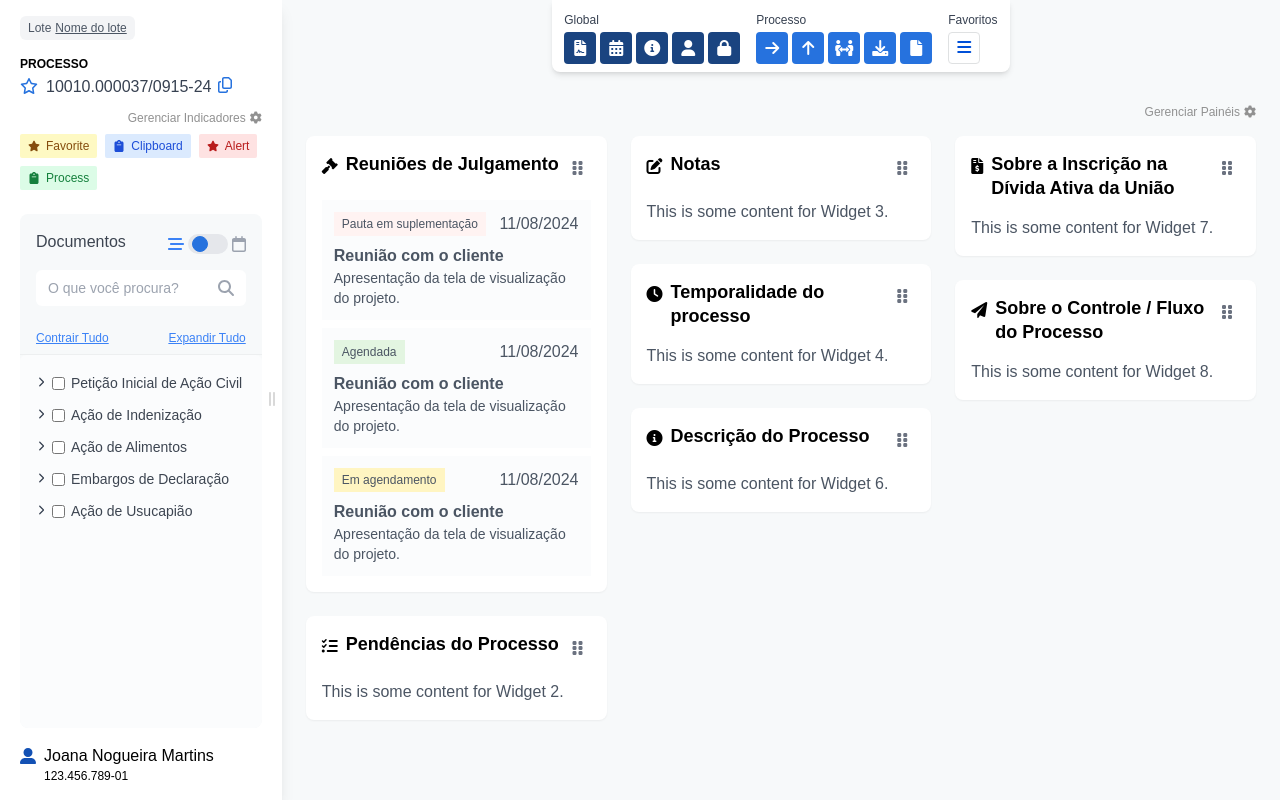
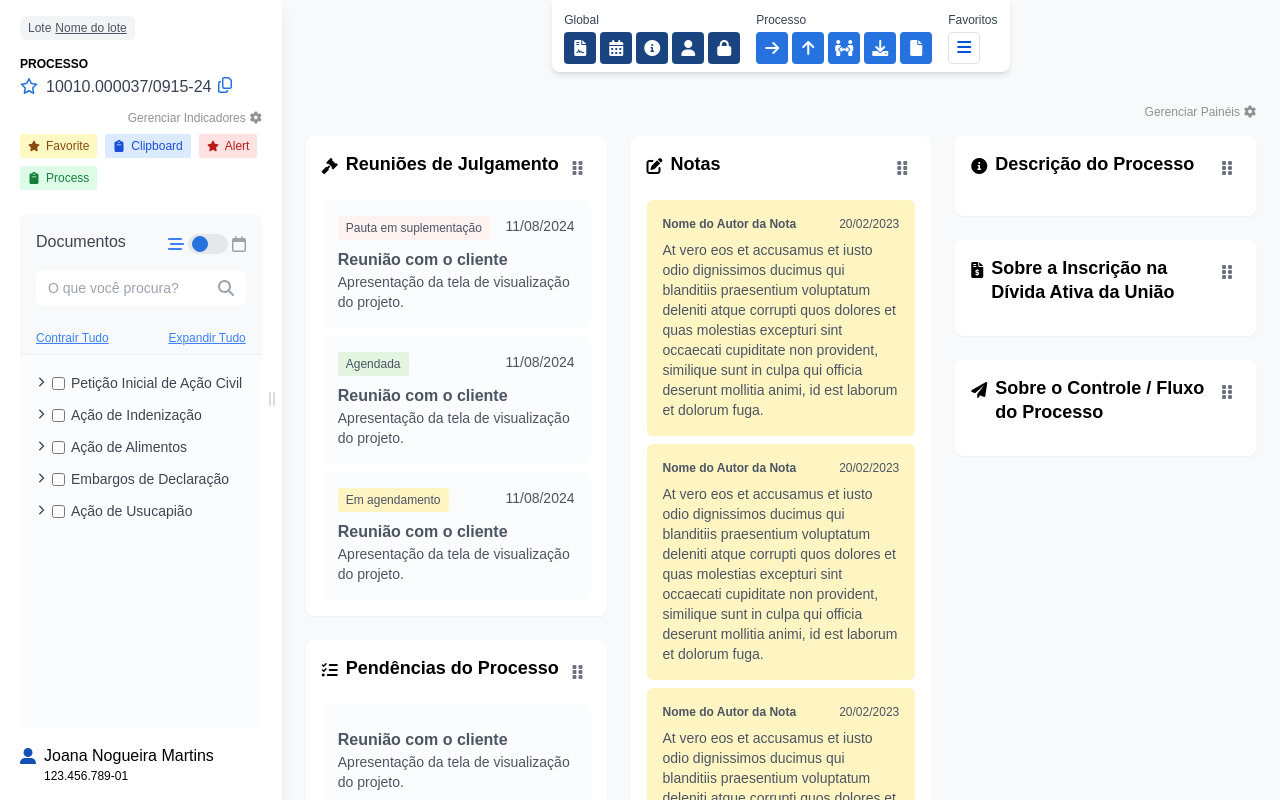
Before and after one commit to guilhermeteles/eprocesso, a React (Vite) app: page / in a window 1280 px wide. Built offline with nearby package versions, Linux system fonts and the light colour scheme.

Commit message:
cards part2

```diff
--- /dev/null
+++ b/src/components/CollapsableCard.jsx
@@ -0,0 +1,45 @@
+import { useState } from 'react';
+import PropTypes from 'prop-types';
+import { FontAwesomeIcon } from '@fortawesome/react-fontawesome';
+import { faMinus, faPlus } from '@fortawesome/free-solid-svg-icons';
+
+function CollapsibleCard({ authorName, date, children }) {
+  const [isCollapsed, setIsCollapsed] = useState(false);
+
+  const toggleCollapse = () => {
+    setIsCollapsed(!isCollapsed);
+  };
+
+  return (
+    <div className="bg-[#FFF5C2] p-4">
+      <div className="flex justify-between items-center">
+        {/* Author Name */}
+        <div className="text-xs font-bold">{authorName}</div>
+
+        {/* Date and Collapse Button */}
+        <div className="flex items-center">
+          <div className="text-xs mr-2">{date}</div>
+          <button onClick={toggleCollapse} className="text-xs">
+            <FontAwesomeIcon icon={isCollapsed ? faPlus : faMinus} />
+          </button>
+        </div>
+      </div>
+
+      {/* Conditionally render the content based on the collapse state */}
+      {!isCollapsed && (
+        <div className="text-sm mt-2">
+          {children}
+        </div>
+      )}
+    </div>
+  );
+}
+
+// PropTypes validation for the props
+CollapsibleCard.propTypes = {
+  authorName: PropTypes.string.isRequired, // Ensure that authorName is a string and is required
+  date: PropTypes.string.isRequired, // Ensure that date is a string and is required
+  children: PropTypes.node.isRequired, // Ensure children is a valid React node (string, element, etc.)
+};
+
+export default CollapsibleCard;
--- a/src/components/DashboardComponent.jsx
+++ b/src/components/DashboardComponent.jsx
@@ -4,34 +4,35 @@ const Dashboard = ({ selectedItems, setSelectedItems }) => {
   const [draggedItem, setDraggedItem] = useState(null);
   const [draggedOverItem, setDraggedOverItem] = useState(null);
 
+
   const cardsData = [
     { id: 1, icon:'gavel', title: "Reuniões de Julgamento",
       content: `
       <div class="flex flex-col gap-2">
-      <div class="bg-[#FBFCFD] p-3">
+      <div class="bg-[#FBFCFD] p-4 rounded-md">
         <div class="flex justify-between">
-          <div class="text-xs bg-[#FFF3F2] px-2 py-1">Pauta em suplementação</div>
-          <div class="text-md">11/08/2024</div>
+          <div class="text-xs bg-[#FFF3F2] px-2 py-1 rounded-sm">Pauta em suplementação</div>
+          <div class="text-sm">11/08/2024</div>
         </div>
         <div class="mt-2">
           <div class="font-bold">Reunião com o cliente</div>
           <div class="text-sm">Apresentação da tela de visualização do projeto.</div>
         </div>
       </div>
-      <div class="bg-[#FBFCFD] p-3">
+      <div class="bg-[#FBFCFD] p-4 rounded-md">
         <div class="flex justify-between">
-          <div class="text-xs bg-[#E3F5E1] px-2 py-1">Agendada</div>
-          <div class="text-md">11/08/2024</div>
+          <div class="text-xs bg-[#E3F5E1] px-2 py-1 rounded-sm">Agendada</div>
+          <div class="text-sm">11/08/2024</div>
         </div>
         <div class="mt-2">
           <div class="font-bold">Reunião com o cliente</div>
           <div class="text-sm">Apresentação da tela de visualização do projeto.</div>
         </div>
       </div>
-      <div class="bg-[#FBFCFD] p-3">
+      <div class="bg-[#FBFCFD] p-4 rounded-md">
         <div class="flex justify-between">
-          <div class="text-xs bg-[#FFF5C2] px-2 py-1">Em agendamento</div>
-          <div class="text-md">11/08/2024</div>
+          <div class="text-xs bg-[#FFF5C2] px-2 py-1 rounded-sm">Em agendamento</div>
+          <div class="text-sm">11/08/2024</div>
         </div>
         <div class="mt-2">
           <div class="font-bold">Reunião com o cliente</div>
@@ -40,19 +41,192 @@ const Dashboard = ({ selectedItems, setSelectedItems }) => {
       </div>
       </div>
       ` },
-    { id: 2, icon:'tasks', title: "Pendências do Processo", content: "This is some content for Widget 2." },
-    { id: 3, icon:'edit', title: "Notas", content: "This is some content for Widget 3." },
-    { id: 4, icon:'clock', title: "Temporalidade do processo", content: "This is some content for Widget 4." },
-    { id: 5, icon:'info-circle', title: "Descrição do Processo", content: "This is some content for Widget 6." },
-    { id: 6, icon:'file-invoice-dollar', title: "Sobre a Inscrição na Dívida Ativa da União", content: "This is some content for Widget 7." },
-    { id: 7, icon:'paper-plane', title: "Sobre o Controle / Fluxo do Processo", content: "This is some content for Widget 8." },
-    { id: 8, icon:'clipboard-check', title: "Sobre o Estado do Processo", content: "This is some content for Widget 1." },
-    { id: 9, icon:'eye', title: "Sobre o Interessado", content: "This is some content for Widget 2." },
-    { id: 10, icon:'balance-scale-right', title: "Sobre o Julgamento", content: "This is some content for Widget 3." },
-    { id: 11, icon:'list-alt', title: "Sobre o Pedido Existente no Processo", content: "This is some content for Widget 4." },
-    { id: 12, icon:'user-tie', title: "Sobre o Responsável", content: "This is some content for Widget 5." },
-    { id: 13, icon:'check-double', title: "Sobre o Trabalho com o Processo", content: "This is some content for Widget 6." },
-    { id: 14, icon:'search-dollar', title: "Sobre os Valores", content: "This is some content for Widget 7." },
+    { id: 2, icon:'tasks', title: "Pendências do Processo",
+      content: `
+      <div class="flex flex-col gap-2">
+      <div class="bg-[#FBFCFD] p-4 rounded-md">
+        <div class="mt-2">
+          <div class="font-bold">Reunião com o cliente</div>
+          <div class="text-sm">Apresentação da tela de visualização do projeto.</div>
+        </div>
+      </div>
+      <div class="bg-[#FBFCFD] p-4 rounded-md">
+        <div class="mt-2">
+          <div class="font-bold">Reunião com o cliente</div>
+          <div class="text-sm">Apresentação da tela de visualização do projeto.</div>
+        </div>
+      </div>
+      <div class="bg-[#FBFCFD] p-4 rounded-md">
+        <div class="mt-2">
+          <div class="font-bold">Reunião com o cliente</div>
+          <div class="text-sm">Apresentação da tela de visualização do projeto.</div>
+        </div>
+      </div>
+      </div>
+      ` },
+    { id: 3, icon:'edit', title: "Notas",
+      content: `
+      <div class="flex flex-col gap-2">
+        <div class="bg-[#FFF5C2] p-4 rounded-md">
+          <div class="flex justify-between">
+            <div class="text-xs font-bold">Nome do Autor da Nota</div>
+            <div class="text-xs">20/02/2023</div>
+          </div>
+          <div class="text-sm mt-2">At vero eos et accusamus et iusto odio dignissimos ducimus qui blanditiis praesentium voluptatum deleniti atque corrupti quos dolores et quas molestias excepturi sint occaecati cupiditate non provident, similique sunt in culpa qui officia deserunt mollitia animi, id est laborum et dolorum fuga.</div>
+        </div>
+        <div class="bg-[#FFF5C2] p-4 rounded-md">
+          <div class="flex justify-between">
+            <div class="text-xs font-bold">Nome do Autor da Nota</div>
+            <div class="text-xs">20/02/2023</div>
+          </div>
+          <div class="text-sm mt-2">At vero eos et accusamus et iusto odio dignissimos ducimus qui blanditiis praesentium voluptatum deleniti atque corrupti quos dolores et quas molestias excepturi sint occaecati cupiditate non provident, similique sunt in culpa qui officia deserunt mollitia animi, id est laborum et dolorum fuga.</div>
+        </div>
+        <div class="bg-[#FFF5C2] p-4 rounded-md">
+          <div class="flex justify-between">
+            <div class="text-xs font-bold">Nome do Autor da Nota</div>
+            <div class="text-xs">20/02/2023</div>
+          </div>
+          <div class="text-sm mt-2">At vero eos et accusamus et iusto odio dignissimos ducimus qui blanditiis praesentium voluptatum deleniti atque corrupti quos dolores et quas molestias excepturi sint occaecati cupiditate non provident, similique sunt in culpa qui officia deserunt mollitia animi, id est laborum et dolorum fuga.</div>
+        </div>
+      </div>
+      ` },
+    { id: 4, icon:'clock', title: "Temporalidade do processo",
+      content: `
+      <div class="flex flex-col gap-2">
+        <div class="bg-[#F8DFE2] h-12 rounded-md flex justify-between items-center px-4">
+          <div class="font-semibold">Usuário</div>
+          <div class="font-black">20 dias</div>
+        </div>
+        <div class="bg-[#FEE685] h-12 rounded-md flex justify-between items-center px-4">
+          <div class="font-semibold">Atividade</div>
+          <div class="font-black">40 dias</div>
+        </div>
+        <div class="bg-[#D4E5FF] h-12 rounded-md flex justify-between items-center px-4">
+          <div class="font-semibold">Equipe</div>
+          <div class="font-black">45 dias</div>
+        </div>
+      </div>
+      ` },
+    { id: 5, icon:'info-circle', title: "Descrição do Processo",
+      content: `
+      <div class="flex flex-col gap-2">
+        <div class="">
+          <div class="">
+            <div class=""></div>
+            <div class=""></div>
+          </div>
+          <div class=""></div>
+        </div>
+      </div>
+      ` },
+    { id: 6, icon:'file-invoice-dollar', title: "Sobre a Inscrição na Dívida Ativa da União",
+      content: `
+      <div class="flex flex-col gap-2">
+        <div class="">
+          <div class="">
+            <div class=""></div>
+            <div class=""></div>
+          </div>
+          <div class=""></div>
+        </div>
+      </div>
+      ` },
+    { id: 7, icon:'paper-plane', title: "Sobre o Controle / Fluxo do Processo",
+      content: `
+      <div class="flex flex-col gap-2">
+        <div class="">
+          <div class="">
+            <div class=""></div>
+            <div class=""></div>
+          </div>
+          <div class=""></div>
+        </div>
+      </div>
+      ` },
+    { id: 8, icon:'clipboard-check', title: "Sobre o Estado do Processo",
+      content: `
+      <div class="flex flex-col gap-2">
+        <div class="">
+          <div class="">
+            <div class=""></div>
+            <div class=""></div>
+          </div>
+          <div class=""></div>
+        </div>
+      </div>
+      ` },
+    { id: 9, icon:'eye', title: "Sobre o Interessado",
+      content: `
+      <div class="flex flex-col gap-2">
+        <div class="">
+          <div class="">
+            <div class=""></div>
+            <div class=""></div>
+          </div>
+          <div class=""></div>
+        </div>
+      </div>
+      ` },
+    { id: 10, icon:'balance-scale-right', title: "Sobre o Julgamento",
+      content: `
+      <div class="flex flex-col gap-2">
+        <div class="">
+          <div class="">
+            <div class=""></div>
+            <div class=""></div>
+          </div>
+          <div class=""></div>
+        </div>
+      </div>
+      ` },
+    { id: 11, icon:'list-alt', title: "Sobre o Pedido Existente no Processo",
+      content: `
+      <div class="flex flex-col gap-2">
+        <div class="">
+          <div class="">
+            <div class=""></div>
+            <div class=""></div>
+          </div>
+          <div class=""></div>
+        </div>
+      </div>
+      ` },
+    { id: 12, icon:'user-tie', title: "Sobre o Responsável",
+      content: `
+      <div class="flex flex-col gap-2">
+        <div class="">
+          <div class="">
+            <div class=""></div>
+            <div class=""></div>
+          </div>
+          <div class=""></div>
+        </div>
+      </div>
+      ` },
+    { id: 13, icon:'check-double', title: "Sobre o Trabalho com o Processo",
+      content: `
+      <div class="flex flex-col gap-2">
+        <div class="">
+          <div class="">
+            <div class=""></div>
+            <div class=""></div>
+          </div>
+          <div class=""></div>
+        </div>
+      </div>
+      ` },
+    { id: 14, icon:'search-dollar', title: "Sobre os Valores",
+      content: `
+      <div class="flex flex-col gap-2">
+        <div class="">
+          <div class="">
+            <div class=""></div>
+            <div class=""></div>
+          </div>
+          <div class=""></div>
+        </div>
+      </div>
+      ` },
   ];
 
 
--- a/src/components/OverlayMenuPaineis.jsx
+++ b/src/components/OverlayMenuPaineis.jsx
@@ -12,9 +12,6 @@ const groupsData = [
       { id: 3, title: "Notas" },
       { id: 4, title: "Temporalidade do processo" },
     ],
-
-
-
   },
   {
     title: "Palavras-chaves",
```
